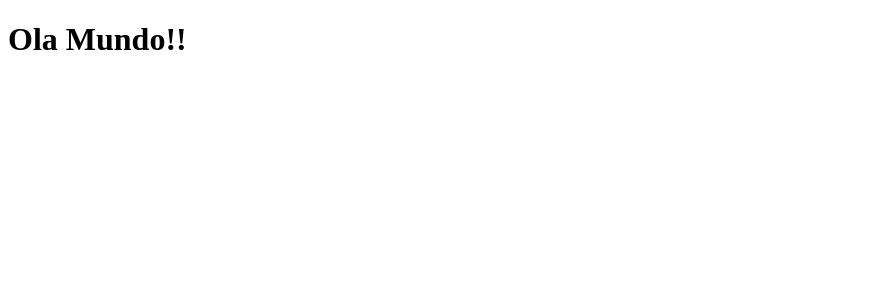
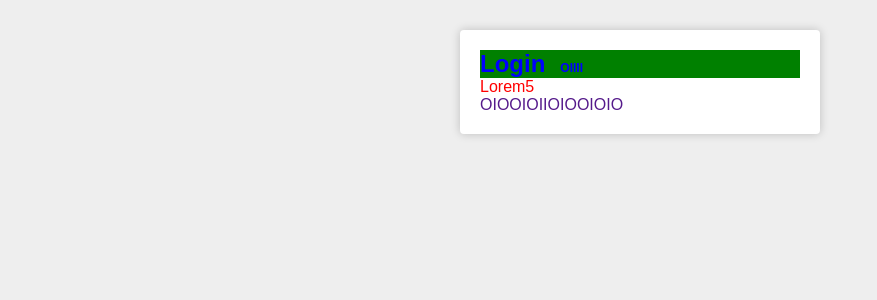
Before and after one commit to CR7sewey/consuming-api-react, a React (Create React App) app in the folder react-base/: page / in a window 1280 px wide. Shown: the top 300 px of the page, without its empty margins (0-877 px from the left). Built offline with nearby package versions, Linux system fonts and the light colour scheme.

Commit message:
Styled Components

```diff
--- a/react-base/package.json
+++ b/react-base/package.json
@@ -9,6 +9,7 @@
     "react": "^18.2.0",
     "react-dom": "^18.2.0",
     "react-scripts": "5.0.1",
+    "styled-components": "^6.1.8",
     "web-vitals": "^2.1.4"
   },
   "scripts": {
--- a/react-base/src/App.js
+++ b/react-base/src/App.js
@@ -1,8 +1,14 @@
 import React from 'react';
+import Login from './pages/Login';
+
+import GlobalStyles from './styles/GlobalStyles';
 
 function App() {
   return (
-    <h1>Ola Mundo!!</h1>
+    <>
+      <Login />
+      <GlobalStyles />
+    </>
   );
 }
 
--- /dev/null
+++ b/react-base/src/pages/Login/index.js
@@ -0,0 +1,21 @@
+import React from 'react';
+import {Title, Paragrafo} from './styled';
+import { Container } from '../../styles/GlobalStyles';
+
+export default function Login() {
+  return (
+    <React.Fragment>
+    <Container>
+    <Title isRed={false}>Login
+      <small>OIIII</small>
+    </Title>
+    <Paragrafo>Lorem5</Paragrafo>
+    <a href=''>OIOOIOIIOIOOIOIO</a>
+    </Container>
+
+
+
+    </React.Fragment>
+
+  )
+}
--- /dev/null
+++ b/react-base/src/pages/Login/styled.js
@@ -0,0 +1,14 @@
+import styled from "styled-components";
+
+export const Title = styled.h1`
+  color: ${props => props.isRed? 'red':'blue'};
+  small {
+    font-size: 12px;
+    margin-left: 15px;
+  };
+  background-color: green;
+`;
+
+export const Paragrafo = styled.p`
+  color: red;
+`;
--- /dev/null
+++ b/react-base/src/styles/GlobalStyles.js
@@ -0,0 +1,42 @@
+import styled, { createGlobalStyle } from 'styled-components';
+
+export default createGlobalStyle`
+  * {
+    margin: 0;
+    padding: 0;
+    outline: none;
+    box-sizing: border-box;
+  }
+
+  body {
+    font-family: sans-serif;
+    background-color: #eee;
+  }
+
+  html, border-style, #root {
+    height: 100%;
+  }
+
+  button {
+    cursor: pointer;
+  }
+
+  a {
+    text-decoration: none;
+  }
+
+  ul {
+    list-style: none;
+  }
+
+  `;
+
+export const Container = styled.section`
+  max-width: 360px;
+  background-color: #fff;
+  margin: 30px auto;
+  padding: 20px;
+  border-radius: 4px;
+  box-shadow: 0 0 10px rgba(0,0,0,0.2);
+
+`;
```
Also changed, not shown: react-base/info.txt, 1 other file (tests, documents, lock files or other folders).
